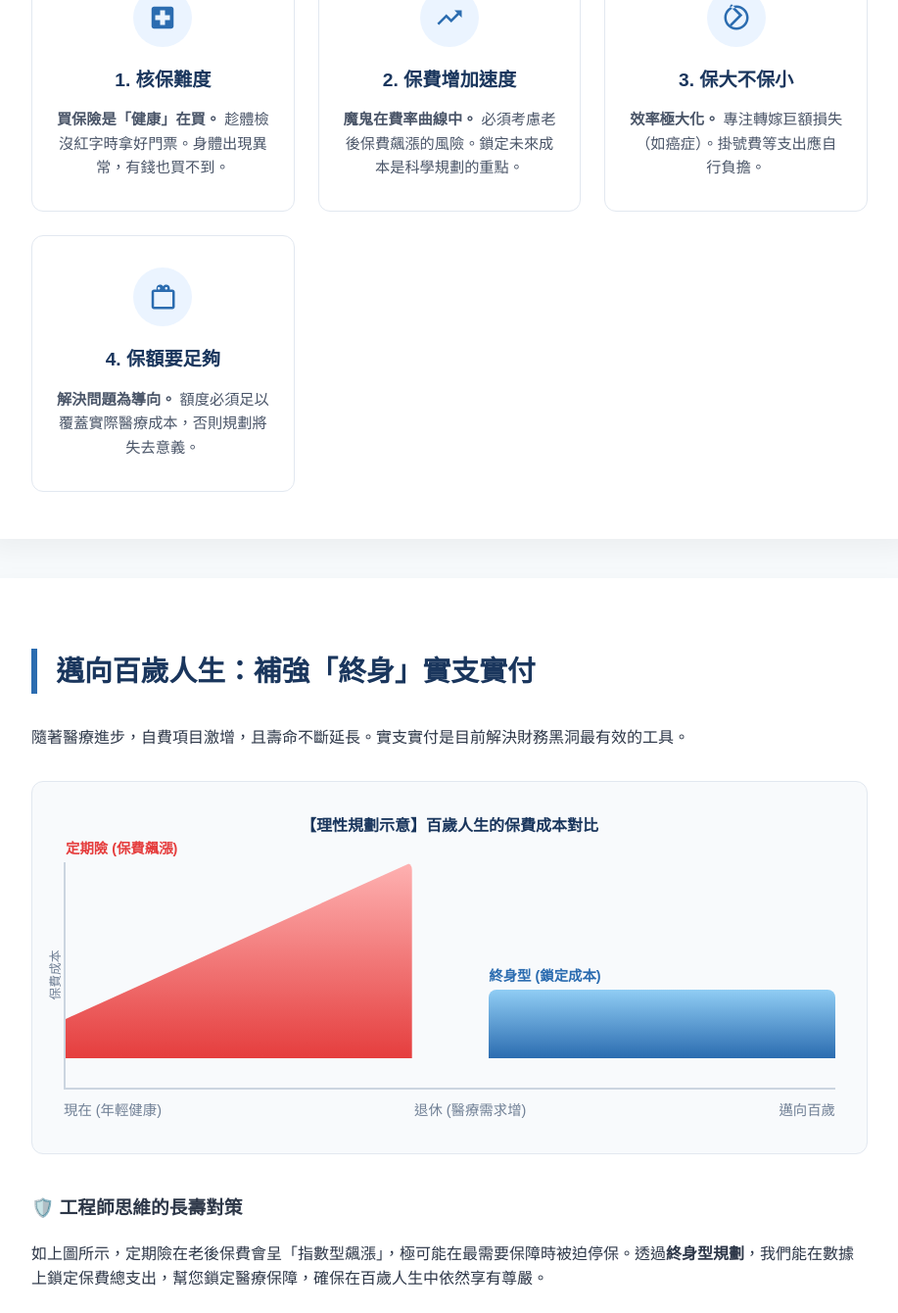
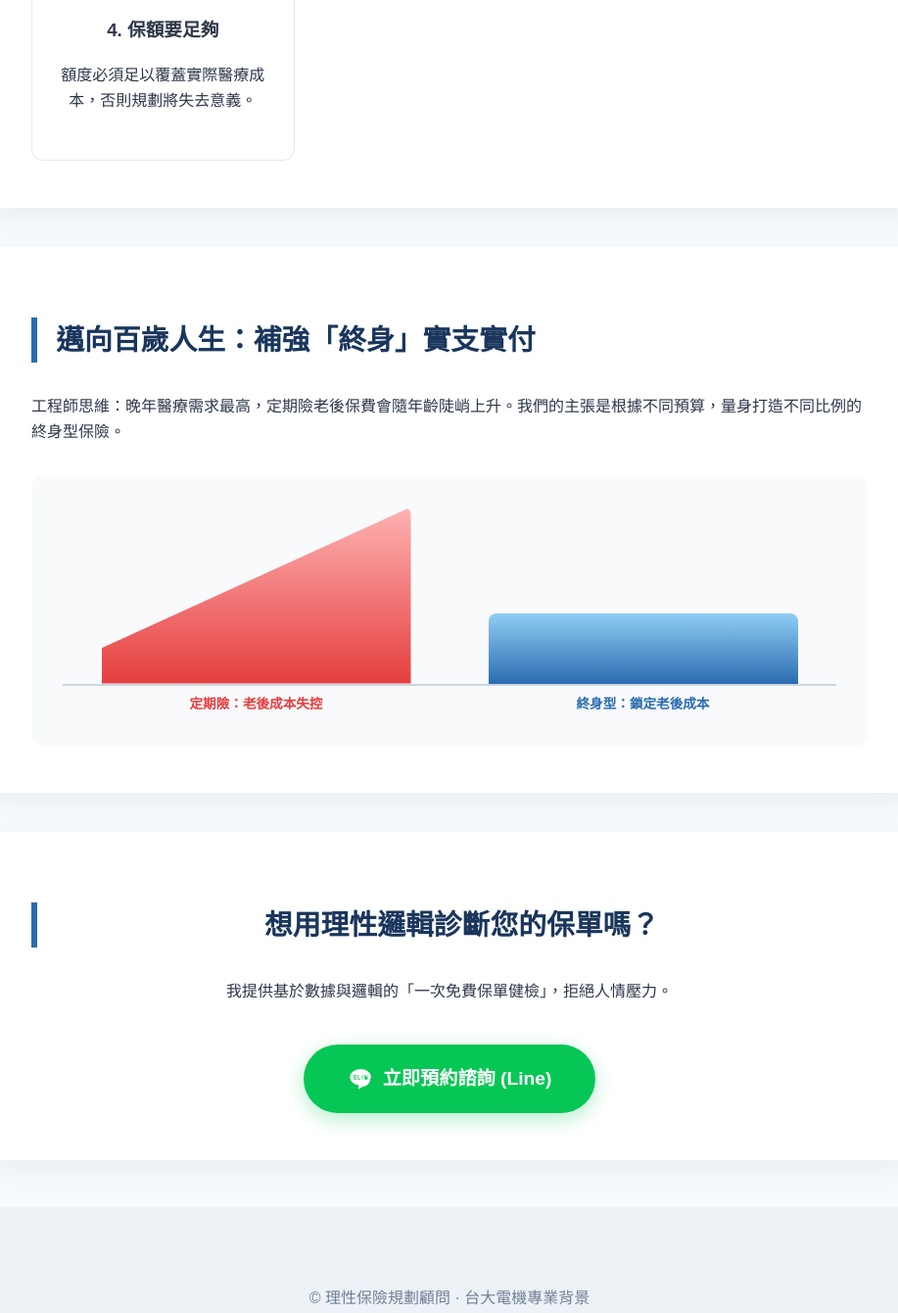
Before and after one commit to johngyh/insurance, a plain HTML site: page index.html in a window 1280 px wide. Shown: the part 1040-2380 px from the top of the page at 98% size, without its empty margins (181-1098 px from the left). Drawn offline with Linux system fonts and the light colour scheme.

Commit message:
Update index.html

```diff
--- a/index.html
+++ b/index.html
@@ -24,7 +24,6 @@
             background-color: var(--bg-light);
         }
 
-        /* Header 與 SVG 裝飾 */
         header {
             background: linear-gradient(135deg, var(--primary-color), var(--accent-color));
             color: var(--white);
@@ -36,29 +35,18 @@
 
         header h1 {
             margin: 0;
-            font-size: 2.8rem;
+            font-size: 2.5rem;
             letter-spacing: 2px;
             position: relative;
             z-index: 10;
         }
 
         header p {
-            font-size: 1.3rem;
+            font-size: 1.2rem;
             opacity: 0.9;
             margin-top: 1rem;
             position: relative;
             z-index: 10;
-        }
-
-        .header-bg-icon {
-            position: absolute;
-            bottom: -30px;
-            right: -30px;
-            width: 300px;
-            height: 300px;
-            opacity: 0.1;
-            z-index: 1;
-            fill: white;
         }
 
         .container {
@@ -85,7 +73,7 @@
             font-size: 1.8rem;
         }
 
-        /* 自我介紹區區樣式 */
+        /* 自我介紹照片區 */
         .bio-section {
             display: flex;
             align-items: center;
@@ -95,23 +83,22 @@
             margin-bottom: 2.5rem;
         }
 
-        .bio-icon-wrapper {
+        .bio-image-wrapper {
             flex-shrink: 0;
-            width: 120px;
-            height: 120px;
-            background: var(--light-accent);
+            width: 160px;
+            height: 160px;
             border-radius: 50%;
-            display: flex;
-            justify-content: center;
-            align-items: center;
+            overflow: hidden;
             border: 4px solid var(--white);
             box-shadow: 0 4px 15px rgba(0,0,0,0.1);
+            background-color: #eee;
         }
 
-        .bio-icon {
-            width: 70px;
-            height: 70px;
-            fill: var(--accent-color);
+        .bio-photo {
+            width: 100%;
+            height: 100%;
+            object-fit: cover;
+            object-position: center top;
         }
 
         .bio-content h3 {
@@ -132,7 +119,7 @@
             margin-bottom: 1rem;
         }
 
-        /* 原則網格樣式 + Icon */
+        /* 四大原則網格 */
         .grid {
             display: grid;
             grid-template-columns: repeat(auto-fit, minmax(200px, 1fr));
@@ -146,145 +133,72 @@
             border-radius: 12px;
             text-align: center;
             transition: all 0.3s ease;
-            display: flex;
-            flex-direction: column;
-            align-items: center;
         }
 
         .principle-item:hover {
             transform: translateY(-8px);
-            border-color: var(--accent-color);
             box-shadow: 0 10px 20px rgba(43, 108, 176, 0.1);
         }
 
         .principle-icon-wrapper {
-            width: 60px;
-            height: 60px;
+            width: 50px;
+            height: 50px;
             background: var(--light-accent);
             border-radius: 50%;
-            display: flex;
+            display: inline-flex;
             justify-content: center;
             align-items: center;
-            margin-bottom: 1.2rem;
+            margin-bottom: 1rem;
         }
 
         .principle-icon {
-            width: 30px;
-            height: 30px;
+            width: 25px;
+            height: 25px;
             fill: var(--accent-color);
         }
 
-        .principle-item h3 {
-            color: var(--primary-color);
-            font-size: 1.2rem;
-            margin: 0 0 0.8rem 0;
-        }
-
-        .principle-item p {
-            font-size: 0.95rem;
-            margin: 0;
-            color: #4a5568;
-        }
-
-        /* 百歲人生示意圖 (CSS 繪圖) */
+        /* 保費示意圖 */
         .chart-container {
             background-color: #f8fafc;
-            border: 1px solid #e2e8f0;
             border-radius: 12px;
             padding: 2rem;
             margin-top: 2rem;
         }
 
-        .chart-title {
-            text-align: center;
-            font-weight: bold;
-            color: var(--primary-color);
-            margin-bottom: 1.5rem;
+        .chart-visual {
+            display: flex;
+            justify-content: space-around;
+            align-items: flex-end;
+            height: 180px;
+            border-bottom: 2px solid #cbd5e0;
+            position: relative;
         }
 
-        .chart-visual {
-            display: flex;
-            justify-content: space-between;
-            align-items: flex-end;
-            height: 200px;
+        .curve-term, .curve-whole {
+            width: 40%;
             position: relative;
-            padding-bottom: 30px; /* 為軸標籤留空 */
-            border-bottom: 2px solid #cbd5e0;
-            border-left: 2px solid #cbd5e0;
+            border-radius: 8px 8px 0 0;
         }
 
-        /* Y 軸標籤 */
-        .chart-visual::before {
-            content: "保費成本";
-            position: absolute;
-            left: -35px;
-            top: 50%;
-            transform: translateY(-50%) rotate(-90deg);
-            font-size: 0.8rem;
-            color: #718096;
-        }
-
-        /* 定期險曲線 (紅色，隨年齡上升) */
         .curve-term {
-            width: 45%;
             height: 100%;
-            position: relative;
-        }
-        .curve-term::after {
-            content: "定期險 (保費飆漲)";
-            position: absolute;
-            top: -25px;
-            left: 0;
-            color: var(--danger);
-            font-weight: bold;
-            font-size: 0.9rem;
-        }
-        /* CSS 畫曲線示意 */
-        .term-bar {
-            width: 100%;
             background: linear-gradient(0deg, var(--danger) 0%, #feb2b2 100%);
-            border-radius: 8px 8px 0 0;
-            position: absolute;
-            bottom: 0;
-            /* 模擬曲線：用 clip-path 畫一個斜角 */
-            height: 100%;
             clip-path: polygon(0 80%, 100% 0, 100% 100%, 0 100%);
         }
 
-        /* 終身險曲線 (藍色，平穩) */
         .curve-whole {
-            width: 45%;
-            height: 35%; /* 模擬鎖定成本在較低水平 */
-            position: relative;
-        }
-        .curve-whole::after {
-            content: "終身型 (鎖定成本)";
-            position: absolute;
-            top: -25px;
-            left: 0;
-            color: var(--accent-color);
-            font-weight: bold;
-            font-size: 0.9rem;
-        }
-        .whole-bar {
-            width: 100%;
-            height: 100%;
+            height: 40%;
             background: linear-gradient(0deg, var(--accent-color) 0%, #90cdf4 100%);
-            border-radius: 8px 8px 0 0;
-            position: absolute;
-            bottom: 0;
         }
 
-        /* X 軸標籤 */
-        .chart-x-axis {
-            display: flex;
-            justify-content: space-between;
-            margin-top: 10px;
-            color: #718096;
-            font-size: 0.9rem;
+        .chart-label {
+            text-align: center;
+            font-size: 0.85rem;
+            margin-top: 8px;
+            font-weight: bold;
         }
 
-        /* 聯繫區樣式 */
+        /* 按鈕樣式 */
         .cta-button {
             display: inline-flex;
             align-items: center;
@@ -295,15 +209,13 @@
             border-radius: 50px;
             font-weight: bold;
             font-size: 1.2rem;
-            margin-top: 1rem;
             transition: all 0.3s ease;
             box-shadow: 0 6px 20px rgba(6, 199, 85, 0.3);
         }
 
         .cta-button:hover {
+            transform: scale(1.05);
             background: #05b34c;
-            transform: scale(1.05);
-            box-shadow: 0 8px 25px rgba(6, 199, 85, 0.4);
         }
 
         .line-icon {
@@ -317,29 +229,19 @@
             text-align: center;
             padding: 4rem;
             color: #718096;
-            font-size: 0.9rem;
             background: #edf2f7;
             margin-top: 3rem;
         }
 
         @media (max-width: 768px) {
-            header h1 { font-size: 2rem; }
-            .grid { grid-template-columns: 1fr 1fr; }
-            .bio-section { flex-direction: column; text-align: center; gap: 1.5rem; }
-            .chart-visual { height: 150px; }
-            .curve-term::after, .curve-whole::after { font-size: 0.8rem; top: -20px; }
-        }
-
-        @media (max-width: 480px) {
-            .grid { grid-template-columns: 1fr; }
+            .bio-section { flex-direction: column; text-align: center; }
+            header h1 { font-size: 1.8rem; }
         }
     </style>
 </head>
 <body>
 
 <header>
-    <svg class="header-bg-icon" viewBox="0 0 24 24"><path d="M12 1L3 5v6c0 5.55 3.84 10.74 9 12 5.16-1.26 9-6.45 9-12V5l-9-4zm0 6c1.1 0 2 .9 2 2s-.9 2-2 2-2-.9-2-2 .9-2 2-2zm0 10c-2.7 0-5.8 1.29-6 2.01V20h12v-.99c-.2-.72-3.3-2.01-6-2.01z"/><path d="M19.43 12.98c.04-.32.07-.64.07-.98s-.03-.66-.07-.98l2.11-1.65c.19-.15.24-.42.12-.64l-2-3.46c-.12-.22-.39-.31-.61-.22l-2.49 1c-.52-.4-1.08-.73-1.69-.98l-.38-2.65C14.46 2.18 14.25 2 14 2h-4c-.25 0-.46.18-.49.42l-.38 2.65c-.61.25-1.17.59-1.69.98l-2.49-1c-.23-.09-.49 0-.61.22l-2 3.46c-.13.22-.07.49.12.64l2.11 1.65c-.04.32-.07.65-.07.98s.03.66.07.98l-2.11 1.65c-.19.15-.24.42-.12.64l2 3.46c.12.22.39.31.61.22l2.49-1c.52.4 1.08.73 1.69.98l.38 2.65c.03.24.24.42.49.42h4c.25 0 .46-.18.49-.42l.38-2.65c.61-.25 1.17-.59 1.69-.98l2.49 1c.23.09.49 0 .61-.22l2-3.46c.12-.22.07-.49-.12-.64l-2.11-1.65zM12 15.5c-1.93 0-3.5-1.57-3.5-3.5s1.57-3.5 3.5-3.5 3.5 1.57 3.5 3.5-1.57 3.5-3.5 3.5z" opacity="0.2"/></svg>
-
     <h1>給未來的自己，一份百歲人生的守護信</h1>
     <p>用理性科學，打造最穩固的財務防護網</p>
 </header>
@@ -347,26 +249,13 @@
 <div class="container">
     <section class="card">
         <div class="bio-section">
-            <div <section class="card">
-    <div class="bio-section">
-        <div class="bio-image-wrapper">
-            <img src="me.png" alt="您的照片" class="bio-photo">
-        </div>
-
-        <div class="bio-content">
-            <span class="tag">理性規劃 × 數據分析 × 十年資歷</span>
-            <h3>你好，我是您的規劃顧問</h3>
-            <p>我畢業於<strong>台大電機系</strong>。工程師的訓練背景，讓我習慣排除感性推銷，轉而用<strong>理性、科學、數據化</strong>的方式，重新審視保險的本質。在保險產業深耕超過十年，我深知保單不該只是合約，而是應對風險的精密工程。</p>
-            <p>我的目標是：用最客觀的邏輯，幫您釐清百歲人生中真正需要的防護。</p>
-        </div>
-    </div>
-
+            <div class="bio-image-wrapper">
+                <img src="me.png" alt="顧問照片" class="bio-photo">
             </div>
             <div class="bio-content">
-                <span class="tag">理性規劃 × 數據分析 × 十年資歷</span>
+                <span class="tag">台大電機畢業 × 理性數據規劃</span>
                 <h3>你好，我是您的規劃顧問</h3>
-                <p>我畢業於<strong>台大電機系</strong>。工程師的訓練背景，讓我習慣排除感性推銷，轉而用<strong>理性、科學、數據化</strong>的方式，重新審視保險的本質。在保險產業深耕超過十年，我深知保單不該只是合約，而是應對風險的精密工程。</p>
-                <p>我的目標是：用最客觀的邏輯，幫您釐清百歲人生中真正需要的防護。</p>
+                <p>我畢業於<strong>台大電機系</strong>。理工科的訓練背景，讓我習慣排除感性推銷，轉而用<strong>理性、科學、數據化</strong>的方式，重新審視保險的本質。在保險產業深耕超過十年，我深知保單不該只是合約，而是應對風險的精密工程。</p>
             </div>
         </div>
 
@@ -377,66 +266,52 @@
                     <svg class="principle-icon" viewBox="0 0 24 24"><path d="M19 3H5c-1.1 0-1.99.9-1.99 2L3 19c0 1.1.9 2 2 2h14c1.1 0 2-.9 2-2V5c0-1.1-.9-2-2-2zm-1 11h-4v4h-4v-4H6v-4h4V6h4v4h4v4z"/></svg>
                 </div>
                 <h3>1. 核保難度</h3>
-                <p><strong>買保險是「健康」在買。</strong> 趁體檢沒紅字時拿好門票。身體出現異常，有錢也買不到。</p>
+                <p>保險是「健康」在買。趁體檢沒紅字時拿好門票。</p>
             </div>
-
             <div class="principle-item">
                 <div class="principle-icon-wrapper">
                     <svg class="principle-icon" viewBox="0 0 24 24"><path d="M16 6l2.29 2.29-4.88 4.88-4-4L2 16.59 3.41 18l6-6 4 4 6.3-6.29L22 12V6z"/></svg>
                 </div>
-                <h3>2. 保費增加速度</h3>
-                <p><strong>魔鬼在費率曲線中。</strong> 必須考慮老後保費飆漲的風險。鎖定未來成本是科學規劃的重點。</p>
+                <h3>2. 保費增速</h3>
+                <p>科學預測老後保費飆漲風險。鎖定未來成本是重點。</p>
             </div>
-
             <div class="principle-item">
                 <div class="principle-icon-wrapper">
-                    <svg class="principle-icon" viewBox="0 0 24 24"><path d="M12 2C6.48 2 2 6.48 2 12s4.48 10 10 10 10-4.48 10-10S17.52 2 12 2zm0 18c-4.41 0-8-3.59-8-8s3.59-8 8-8 8 3.59 8 8-3.59 8-8 8zm-5.5-2.5l7.5-7.5-7.5-7.5 1.5-1.5 9 9-9 9z"/></svg>
+                    <svg class="principle-icon" viewBox="0 0 24 24"><path d="M12 2C6.48 2 2 6.48 2 12s4.48 10 10 10 10-4.48 10-10S17.52 2 12 2zm0 18c-4.41 0-8-3.59-8-8s3.59-8 8-8 8 3.59 8 8-3.59 8-8 8z"/></svg>
                 </div>
                 <h3>3. 保大不保小</h3>
-                <p><strong>效率極大化。</strong> 專注轉嫁巨額損失（如癌症）。掛號費等支出應自行負擔。</p>
+                <p>專注轉嫁巨額損失（如癌症）。小額支出自行負擔。</p>
             </div>
-
             <div class="principle-item">
                 <div class="principle-icon-wrapper">
-                    <svg class="principle-icon" viewBox="0 0 24 24"><path d="M20 6h-2.18c.11-.31.18-.65.18-1 0-1.66-1.34-3-3-3-1.05 0-1.97.54-2.5 1.35-.53-.81-1.45-1.35-2.5-1.35-1.66 0-3 1.34-3 3 0 .35.07.69.18 1H5c-1.11 0-1.99.89-1.99 2L3 20c0 1.11.89 2 2 2h15c1.11 0 2-.89 2-2V8c0-1.11-.89-2-2-2zm-5-2c.55 0 1 .45 1 1s-.45 1-1 1-1-.45-1-1 .45-1 1-1zm-6 0c.55 0 1 .45 1 1s-.45 1-1 1-1-.45-1-1 .45-1 1-1zM5 20V8h15v12H5z"/></svg>
+                    <svg class="principle-icon" viewBox="0 0 24 24"><path d="M20 6h-2.18c.11-.31.18-.65.18-1 0-1.66-1.34-3-3-3-1.05 0-1.97.54-2.5 1.35-.53-.81-1.45-1.35-2.5-1.35-1.66 0-3 1.34-3 3 0 .35.07.69.18 1H5c-1.11 0-1.99.89-1.99 2L3 20c0 1.11.89 2 2 2h15c1.11 0 2-.89 2-2V8c0-1.11-.89-2-2-2zm-5-2c.55 0 1 .45 1 1s-.45 1-1 1-1-.45-1-1 .45-1 1-1z"/></svg>
                 </div>
                 <h3>4. 保額要足夠</h3>
-                <p><strong>解決問題為導向。</strong> 額度必須足以覆蓋實際醫療成本，否則規劃將失去意義。</p>
+                <p>額度必須足以覆蓋實際醫療成本，否則規劃將失去意義。</p>
             </div>
         </div>
     </section>
 
     <section class="card">
         <h2>邁向百歲人生：補強「終身」實支實付</h2>
-        <p>隨著醫療進步，自費項目激增，且壽命不斷延長。實支實付是目前解決財務黑洞最有效的工具。</p>
+        <p>工程師思維：晚年醫療需求最高，定期險老後保費會隨年齡陡峭上升。我們的主張是根據不同預算，量身打造不同比例的終身型保險。</p>
 
         <div class="chart-container">
-            <div class="chart-title">【理性規劃示意】百歲人生的保費成本對比</div>
             <div class="chart-visual">
-                <div class="curve-term">
-                    <div class="term-bar"></div>
-                </div>
-                <div class="curve-whole">
-                    <div class="whole-bar"></div>
-                </div>
+                <div class="curve-term"></div>
+                <div class="curve-whole"></div>
             </div>
-            <div class="chart-x-axis">
-                <span>現在 (年輕健康)</span>
-                <span>退休 (醫療需求增)</span>
-                <span>邁向百歲</span>
+            <div style="display: flex; justify-content: space-around;">
+                <div class="chart-label" style="color: var(--danger);">定期險：老後成本失控</div>
+                <div class="chart-label" style="color: var(--accent-color);">終身型：鎖定老後成本</div>
             </div>
-        </div>
-
-        <div class="highlight-box" style="margin-top: 2.5rem;">
-            <h3>🛡️ 工程師思維的長壽對策</h3>
-            <p>如上圖所示，定期險在老後保費會呈「指數型飆漲」，極可能在最需要保障時被迫停保。透過<strong>終身型規劃</strong>，我們能在數據上鎖定保費總支出，幫您鎖定醫療保障，確保在百歲人生中依然享有尊嚴。</p>
         </div>
     </section>
 
-    <section class="card" style="text-align: center; background: linear-gradient(to bottom, #ffffff, #fbfcfd);">
+    <section class="card" style="text-align: center;">
         <h2>想用理性邏輯診斷您的保單嗎？</h2>
-        <p>我提供基於數據與邏輯的「免費保單健檢」，拒絕人情壓力。</p>
-
+        <p>我提供基於數據與邏輯的「一次免費保單健檢」，拒絕人情壓力。</p>
+        <br>
         <a href="https://line.me/ti/p/lt3aKzGlog" class="cta-button" target="_blank">
             <svg class="line-icon" viewBox="0 0 24 24"><path d="M24 10.304c0-4.579-4.834-8.304-10.783-8.304-5.949 0-10.784 3.725-10.784 8.304 0 4.1 3.829 7.536 9 8.165l-.643 3.861c-.021.135.093.253.224.212l4.545-2.628c3.96-.307 7.441-3.235 7.441-7.61zm-15.111 2.373h-2.126c-.198 0-.359-.161-.359-.359v-4.015c0-.198.161-.359.359-.359h2.126c.198 0 .359.161.359.359s-.161.359-.359.359h-1.767v1.144h1.767c.198 0 .359.161.359.359s-.161.359-.359.359h-1.767v1.144h1.767c.198 0 .359.161.359.359s-.161.359-.359.359zm3.82 0h-2.126c-.198 0-.359-.161-.359-.359v-4.015c0-.198.161-.359.359-.359s.359.161.359.359v3.656h1.767c.198 0 .359.161.359.359s-.161.359-.359.359zm2.46 0c-.198 0-.359-.161-.359-.359v-4.015c0-.198.161-.359.359-.359s.359.161.359.359v4.015c0 .198-.161.359-.359.359zm4.61 0h-2.126c-.198 0-.359-.161-.359-.359v-4.015c0-.198.161-.359.359-.359.132 0 .248.072.312.18l1.731 2.918v-2.739c0-.198.161-.359.359-.359s.359.161.359.359v4.015c0 .132-.072.248-.18.312-.056.033-.119.05-.182.05z"/></svg>
             立即預約諮詢 (Line)
@@ -445,7 +320,7 @@
 </div>
 
 <footer>
-    <p>© 2026 理性保險規劃顧問 · 台大電機專業背景</p>
+    <p>© 理性保險規劃顧問 · 台大電機專業背景</p>
     <p style="font-size: 0.8rem; opacity: 0.7; margin-top: 10px;">用科學邏輯，守護您的百歲人生</p>
 </footer>
 
```
